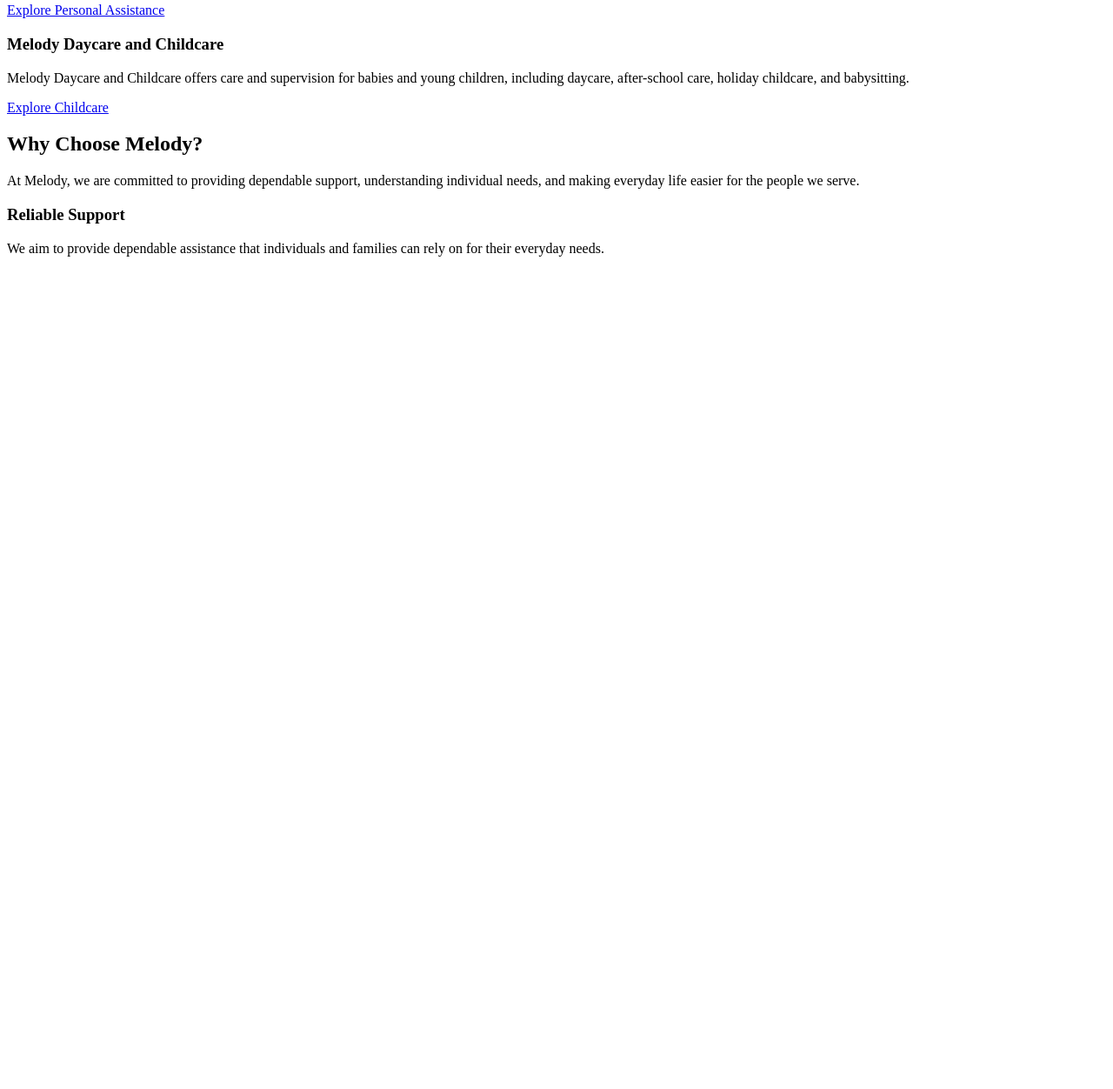
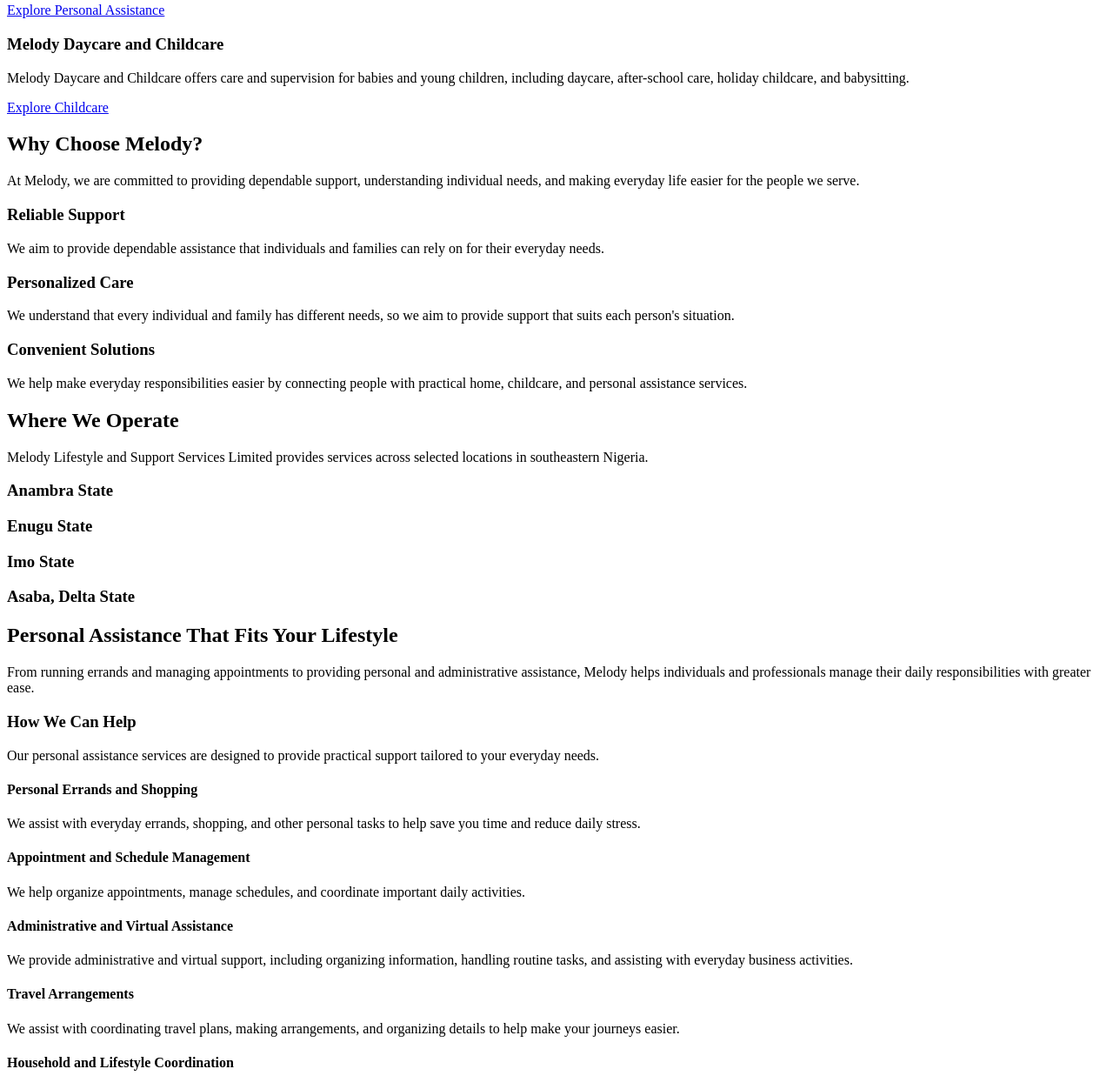
Before and after one commit to TheDaniStack/melody-lifestyle, a plain HTML site: page index.html in a window 1280 px wide. Shown: the part 2215-3467 px from the top of the page at 87% size. Before the commit the page ends 2526 px from the top, so only its background shows below. Drawn offline with Linux system fonts and the light colour scheme.

Commit message:
To be continued

```diff
--- a/index.html
+++ b/index.html
@@ -165,16 +165,135 @@
         </section>
         <!-- ==================== END SERVICES SECTION ==================== -->
 
+
+        <!-- ==================== WHY CHOOSE US SECTION ==================== -->
         <section class="why-choose-us">
+
             <h2>Why Choose Melody?</h2>
-            <p>At Melody, we are committed to providing dependable support, understanding individual needs, and making everyday life easier for the people we serve.</p>
+
+            <p>
+                At Melody, we are committed to providing dependable support,
+                understanding individual needs, and making everyday life easier
+                for the people we serve.
+            </p>
+
+            <!-- Benefits Container -->
             <div class="benefits-container">
+
+                <!-- Reliable Support -->
                 <div class="benefit-card">
+
                     <h3>Reliable Support</h3>
-                    <p>We aim to provide dependable assistance that individuals and families can rely on for their everyday needs.</p>
+
+                    <p>
+                        We aim to provide dependable assistance that individuals
+                        and families can rely on for their everyday needs.
+                    </p>
+
+                </div>
+
+                <!-- Personalized Care -->
+                <div class="benefit-card">
+
+                    <h3>Personalized Care</h3>
+
+                    <p>
+                        We understand that every individual and family has
+                        different needs, so we aim to provide support that
+                        suits each person's situation.
+                    </p>
+
+                </div>
+
+                <!-- Convenient Solutions -->
+                <div class="benefit-card">
+
+                    <h3>Convenient Solutions</h3>
+
+                    <p>
+                        We help make everyday responsibilities easier by
+                        connecting people with practical home, childcare,
+                        and personal assistance services.
+                    </p>
+
+                </div>
+
+            </div>
+
+        </section>
+        <!-- ==================== END WHY CHOOSE US SECTION ==================== -->
+
+
+        <!-- ==================== LOCATIONS SECTION ==================== -->
+        <section class="locations">
+
+            <h2>Where We Operate</h2>
+
+            <p>
+                Melody Lifestyle and Support Services Limited provides services
+                across selected locations in southeastern Nigeria.
+            </p>
+
+            <!-- Locations Container -->
+            <div class="locations-container">
+
+                <!-- Anambra -->
+                <div class="location-card">
+                    <h3>Anambra State</h3>
+                </div>
+
+                <!-- Enugu -->
+                <div class="location-card">
+                    <h3>Enugu State</h3>
+                </div>
+
+                <!-- Imo -->
+                <div class="location-card">
+                    <h3>Imo State</h3>
+                </div>
+
+                <!-- Asaba -->
+                <div class="location-card">
+                    <h3>Asaba, Delta State</h3>
+                </div>
+
+            </div>
+
+        </section>
+        <!-- ==================== END LOCATIONS SECTION ==================== -->
+
+
+        <!-- ==================== PERSONAL ASSISTANCE SECTION ==================== -->
+        <section class="personal-assistance">
+            <h2>Personal Assistance That Fits Your Lifestyle</h2>
+            <p>From running errands and managing appointments to providing personal and administrative assistance, Melody helps individuals and professionals manage their daily responsibilities with greater ease.</p>
+            <div class="assistance-content">
+                <h3>How We Can Help</h3>
+                <p>Our personal assistance services are designed to provide practical support tailored to your everyday needs.</p>
+                <div class="assistance-list">
+                    <div class="assistance-item">
+                        <h4>Personal Errands and Shopping</h4>
+                        <p>We assist with everyday errands, shopping, and other personal tasks to help save you time and reduce daily stress.</p>
+                    </div>
+                    <div class="assistance-item">
+                        <h4>Appointment and Schedule Management</h4>
+                        <p>We help organize appointments, manage schedules, and coordinate important daily activities.</p>
+                    </div>
+                    <div class="assistance-item">
+                        <h4>Administrative and Virtual Assistance</h4>
+                        <p>We provide administrative and virtual support, including organizing information, handling routine tasks, and assisting with everyday business activities.</p>
+                    </div>
+                    <div class="assistance-item">
+                        <h4>Travel Arrangements</h4>
+                        <p>We assist with coordinating travel plans, making arrangements, and organizing details to help make your journeys easier.</p>
+                    </div>
+                    <div class="assistance-item">
+                        <h4>Household and Lifestyle Coordination</h4>
+                    </div>
                 </div>
             </div>
         </section>
+        <!-- ==================== END PERSONAL ASSISTANCE SECTION ==================== -->
 
     </main>
     <!-- ==================== END MAIN CONTENT ==================== -->
```
